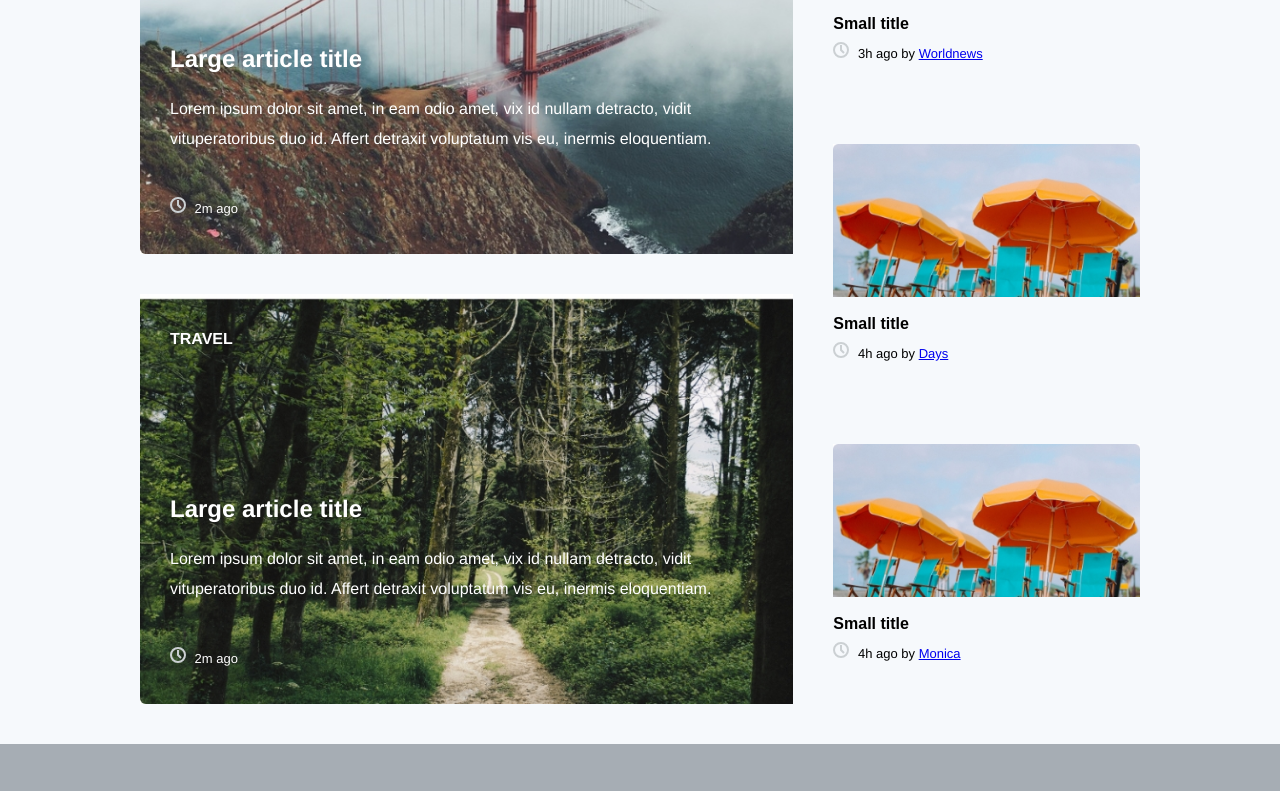
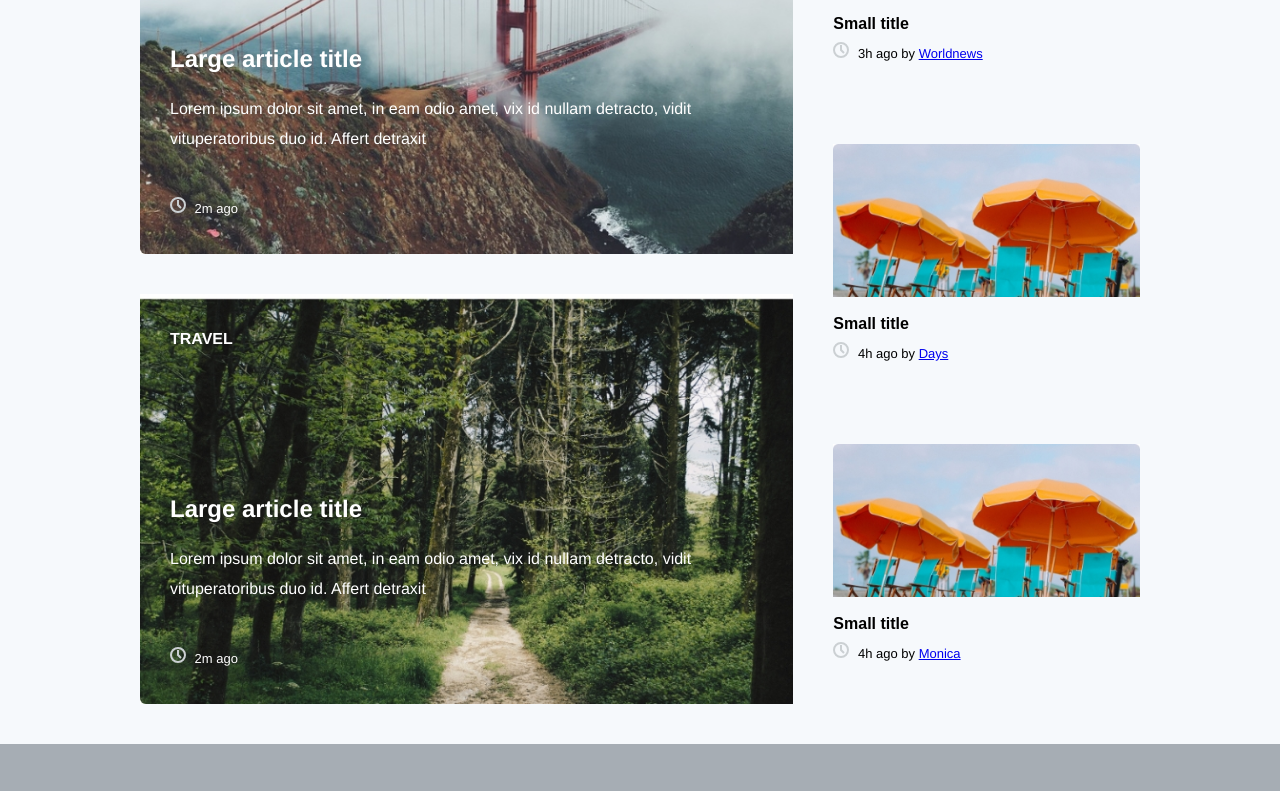
Before and after one commit to maciekKuc/landing_page, a website built with webpack: page index.html in a window 1280 px wide. Shown: the part 1509-2300 px from the top of the page. Built offline with nearby package versions, Linux system fonts and the light colour scheme; a web font is replaced by a local one.

Commit message:
minor detail changes

```diff
--- a/index.html
+++ b/index.html
@@ -119,13 +119,13 @@
 			<div class="happening__card happening__card--1">
 				<h2 class="heading--small text--white">CITY</h2>
 				<h1 class="heading text--white mb--small">Large article title</h1>
-				<p class="paragraph text--white mb">Lorem ipsum dolor sit amet, in eam odio amet, vix id nullam detracto, vidit vituperatoribus duo id. Affert detraxit voluptatum vis eu, inermis eloquentiam.</p>
+				<p class="paragraph text--white mb">Lorem ipsum dolor sit amet, in eam odio amet, vix id nullam detracto, vidit vituperatoribus duo id. Affert detraxit</p>
 				<p class="time__caption text--white"><img src="img/time.svg" alt="clock icon" class="time__icon"> 2m ago</p>
 			</div>
 			<div class="happening__card happening__card--2">
 				<h2 class="heading--small text--white">TRAVEL</h2>
 				<h1 class="heading text--white mb--small">Large article title</h1>
-				<p class="paragraph text--white mb">Lorem ipsum dolor sit amet, in eam odio amet, vix id nullam detracto, vidit vituperatoribus duo id. Affert detraxit voluptatum vis eu, inermis eloquentiam.</p>
+				<p class="paragraph text--white mb">Lorem ipsum dolor sit amet, in eam odio amet, vix id nullam detracto, vidit vituperatoribus duo id. Affert detraxit</p>
 				<p class="time__caption text--white"><img src="img/time.svg" alt="clock icon" class="time__icon"> 2m ago</p>
 			</div>
 			<div class="happening__card happening__card--3">
--- a/sass/_footer.scss
+++ b/sass/_footer.scss
@@ -71,7 +71,6 @@
 
 	&__input{
 		padding: 1rem;
-
 		border-radius: 2px;
 		background-color: $bgc-dark;
 		width: 260px;
--- a/sass/_happening.scss
+++ b/sass/_happening.scss
@@ -104,6 +104,7 @@
 				grid-column: 1 / -1;
 			}
 
+
 			&--4{
 				grid-row: 8 / 9;
 			}
--- a/sass/_hero.scss
+++ b/sass/_hero.scss
@@ -9,7 +9,7 @@
 }
 
 .hero{
-	background-image: url('../img/hero.jpg');
+	background-image: url('../img/Hero.jpg');
 	background-size: cover;
 	display: grid;
 	align-content: center;
```
Also changed, not shown: css/style.css.
